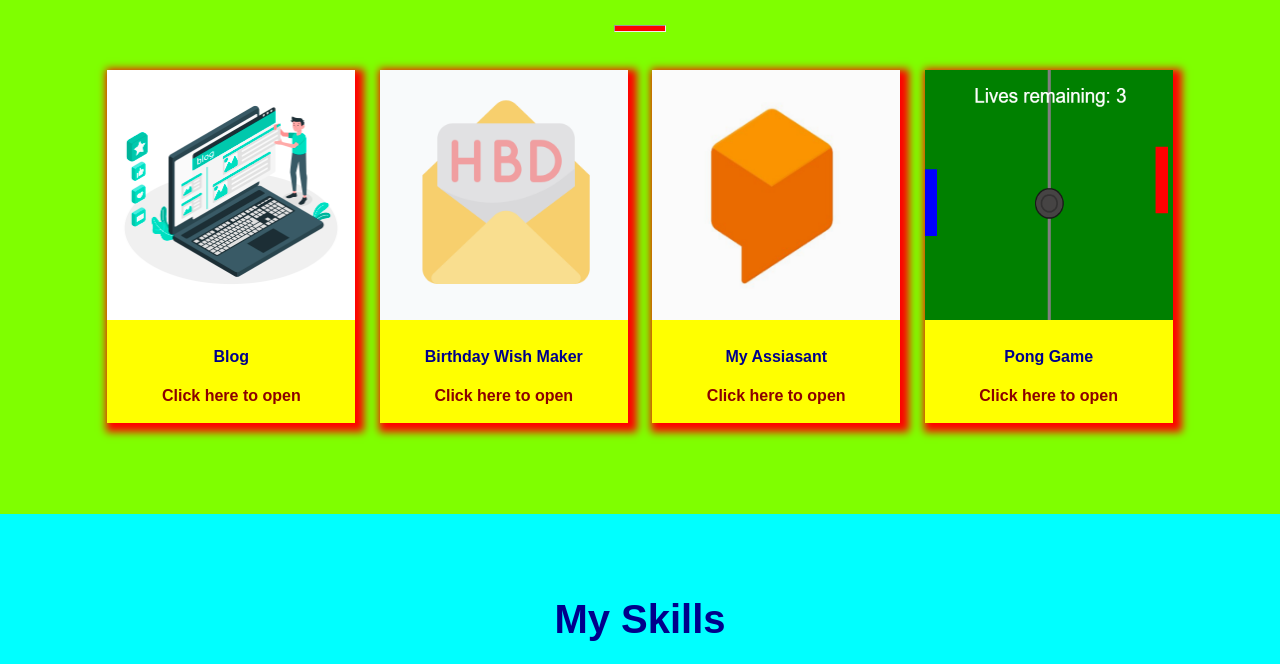
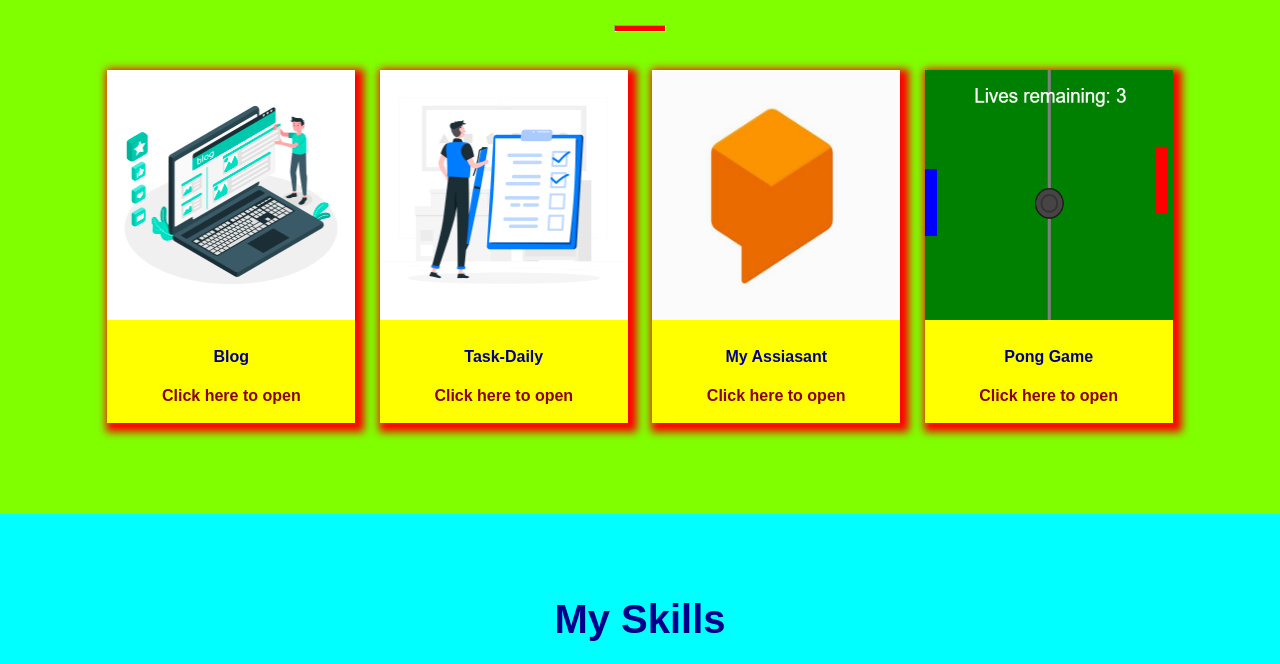
Before and after one commit to AADITYA-10/Portfolio, a plain HTML site: page index.html in a window 1280 px wide. Shown: the part 136-800 px from the top of the page. Drawn offline with Linux system fonts and the light colour scheme.

Commit message:
Update index.html

```diff
--- a/index.html
+++ b/index.html
@@ -28,7 +28,14 @@
                </div>
             </div>
 
-
+            <div class="card">
+              <img src="TaskDaily.jpg">
+              <div class="container">
+             <h4> <b> Task-Daily </b> </h4>
+             <p> <a href="https://aaditya-10.github.io/Task-Daily/" target="_blank"> Click here to open </a> </p>
+               </div>
+            </div>
+            <!--
             <div class="card">
               <img src="birthday.png">
               <div class="container">
@@ -36,7 +43,7 @@
              <p> <a href="https://studio.code.org/projects/applab/iXiSg_WsyQq1v21rRsIZuJtoXPS0j2AVqxGDJHY0pXg" target="_blank"> Click here to open </a> </p>
                </div>
             </div>
-
+          -->
             <div class="card">
               <img src="dialogflow.png">
               <div class="container">
```
